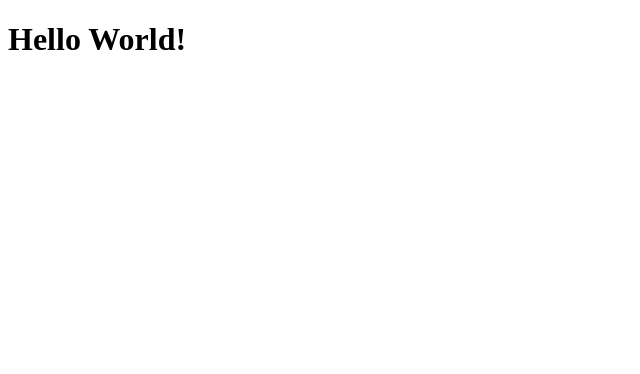
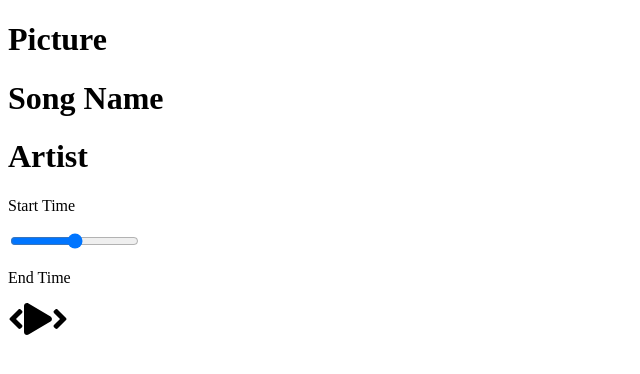
Before and after one commit to sathvi3/music-player-react, a React (Create React App) app: page / in a window 1280 px wide. Shown: the top 374 px of the page, without its empty margins (0-640 px from the left). Built offline with nearby package versions, Linux system fonts and the light colour scheme.

Commit message:
Created Song and Player Components and added play, previous, and next icons.

```diff
--- a/package.json
+++ b/package.json
@@ -3,10 +3,13 @@
   "version": "0.1.0",
   "private": true,
   "dependencies": {
+    "@fortawesome/fontawesome-svg-core": "^1.2.32",
+    "@fortawesome/free-solid-svg-icons": "^5.15.1",
+    "@fortawesome/react-fontawesome": "^0.1.12",
     "@testing-library/jest-dom": "^5.11.5",
     "@testing-library/react": "^11.1.2",
     "@testing-library/user-event": "^12.2.2",
-    "node-sass": "^5.0.0",
+    "node-sass": "^4.14.1",
     "react": "^17.0.1",
     "react-dom": "^17.0.1",
     "react-scripts": "4.0.0",
--- a/src/App.js
+++ b/src/App.js
@@ -1,9 +1,12 @@
 import React from 'react';
+import Player from './components/Player';
+import Song from './components/Song';
 
 function App() {
   return (
     <div className="app">
-      <h1>Hello World!</h1>
+      <Song />
+      <Player />
     </div>
   );
 }
--- /dev/null
+++ b/src/components/Player.js
@@ -0,0 +1,23 @@
+import React from 'react';
+import { FontAwesomeIcon } from "@fortawesome/react-fontawesome";
+import { faPlay, faAngleLeft, faAngleRight } from "@fortawesome/free-solid-svg-icons";
+import styles from '../styles/player.module.scss';
+
+const Player = () => {
+    return (
+        <div className={styles.player}>
+            <div className={styles.time_control}>
+                <p>Start Time</p>
+                <input type="range" />
+                <p>End Time</p>
+            </div>
+            <div className={styles.play_controls}>
+                <FontAwesomeIcon className={styles.play} size="2x" icon={faAngleLeft} />
+                <FontAwesomeIcon className={styles.skip_back} size="2x" icon={faPlay} />
+                <FontAwesomeIcon className={styles.skip_forward} size="2x" icon={faAngleRight} />
+            </div>
+        </div>
+    )
+}
+
+export default Player;
--- /dev/null
+++ b/src/components/Song.js
@@ -0,0 +1,14 @@
+import React from 'react';
+import styles from "../styles/song.module.scss";
+
+const Song = () => {
+    return (
+        <div className={styles.song_container}>
+            <h1>Picture</h1>
+            <h1>Song Name</h1>
+            <h1>Artist</h1>
+        </div>
+    )
+}
+
+export default Song;
```
Also changed, not shown: src/styles/player.module.scss (added), src/styles/song.module.scss (added), 1 other file (tests, documents, lock files or other folders).
